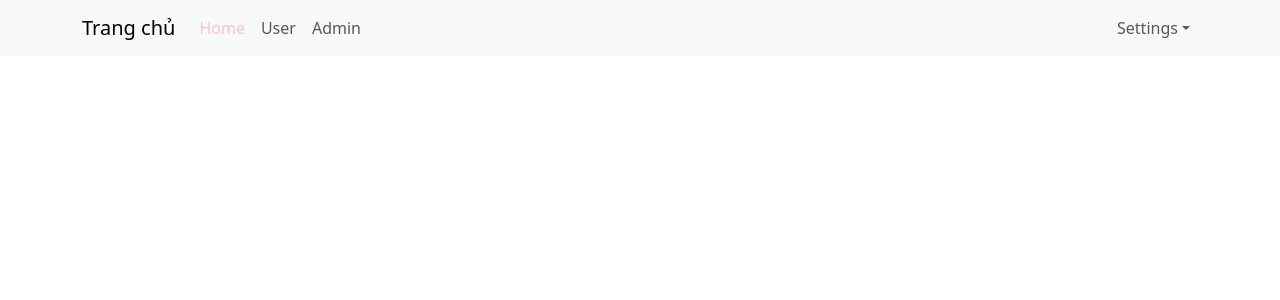
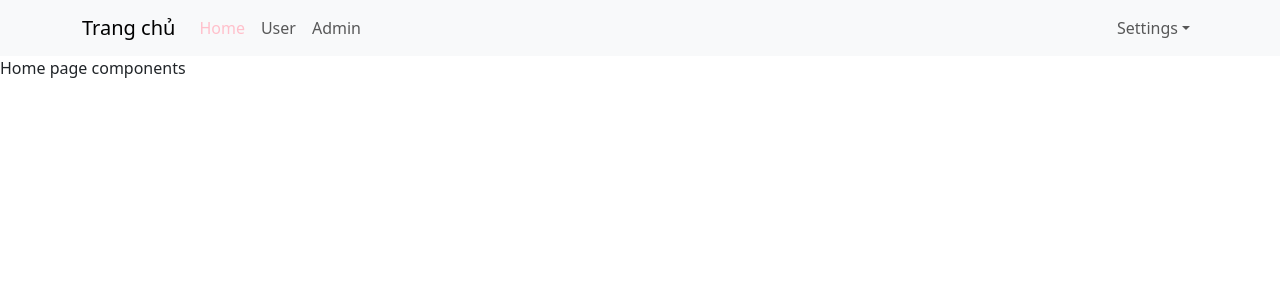
Before and after one commit to thanhquang259/test-demo-React, a React (Create React App) app: page / in a window 1280 px wide. Shown: the top 300 px of the page. Built offline with nearby package versions, Linux system fonts and the light colour scheme.

Commit message:
video 51

```diff
--- a/src/Components/Header/Header.js
+++ b/src/Components/Header/Header.js
@@ -7,7 +7,8 @@
     return (
         <Navbar bg="light" expand="lg">
             <Container>
-                <Navbar.Brand href="#home">Trang chủ</Navbar.Brand>
+                {/* <Navbar.Brand href="#home">Trang chủ</Navbar.Brand> */}
+                <NavLink to="/" className='navbar-brand'>Trang chủ</NavLink>
                 <Navbar.Toggle aria-controls="basic-navbar-nav" />
                 <Navbar.Collapse id="basic-navbar-nav">
                     <Nav className="me-auto">
@@ -19,9 +20,9 @@
                     </Nav>
                     <Nav>
                         <NavDropdown title="Settings" id="basic-nav-dropdown">
-                            <NavDropdown.Item href="#action/3.1">Log in</NavDropdown.Item>
-                            <NavDropdown.Item href="#action/3.2">Log out</NavDropdown.Item>
-                            <NavDropdown.Item href="#action/3.1">Profile</NavDropdown.Item>
+                            <NavDropdown.Item >Log in</NavDropdown.Item>
+                            <NavDropdown.Item >Log out</NavDropdown.Item>
+                            <NavDropdown.Item >Profile</NavDropdown.Item>
                         </NavDropdown>
                     </Nav>
                 </Navbar.Collapse>
--- /dev/null
+++ b/src/Components/Home/HomePage.js
@@ -0,0 +1,8 @@
+const HomePage = (props) => {
+    return (
+        <div className="homepage-container">
+            Home page components
+        </div>
+    )
+}
+export default HomePage;
--- a/src/index.js
+++ b/src/index.js
@@ -8,7 +8,7 @@
 import { BrowserRouter, Routes, Route } from 'react-router-dom';
 import User from './Components/User/User';
 import Admin from './Components/Admin/Admin';
-
+import HomePage from './Components/Home/HomePage';
 const root = ReactDOM.createRoot(document.getElementById('root'));
 root.render(
   <Provider store={store}>
@@ -16,6 +16,7 @@
       <BrowserRouter>
         <Routes>
           <Route path="/" element={<App />}>
+            <Route index element={<HomePage />} />
             <Route path="/user" element={<User />} />
             <Route path="/admin" element={<Admin />} />
           </Route>
```
